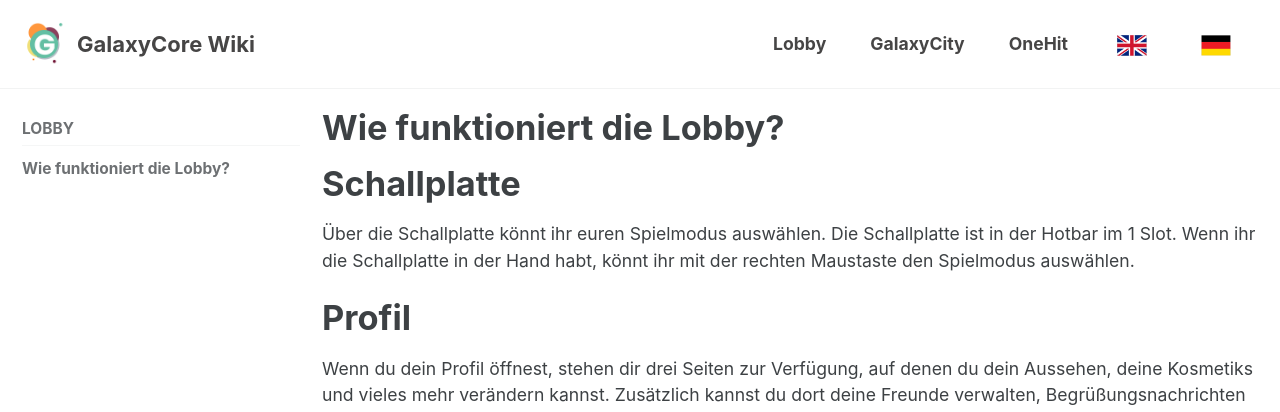
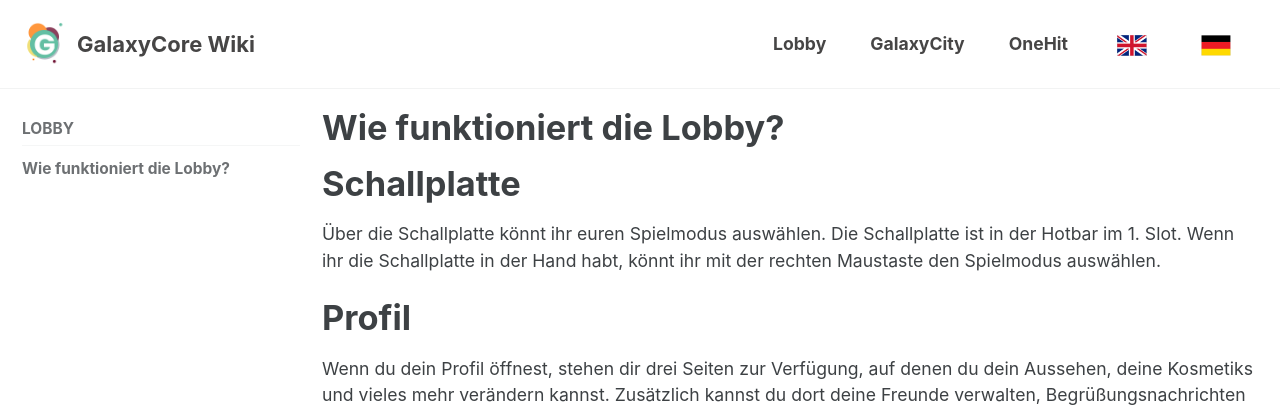
Before and after one commit to GalaxyCore-net/docs.galaxycore.net, a Jekyll site: the page built from de/lobby/index.md, in a window 1280 px wide. Shown: the top 412 px of the page. Built offline with Jekyll 4.4.1, drawn with Linux system fonts in a browser that asks for light colours; cached includes are drawn as plain includes.

```diff
--- a/de/lobby/index.md
+++ b/de/lobby/index.md
@@ -9,7 +9,7 @@ sidebar:
 
 # Schallplatte
 
-Über die Schallplatte könnt ihr euren Spielmodus auswählen. Die Schallplatte ist in der Hotbar im 1 Slot. Wenn ihr die
+Über die Schallplatte könnt ihr euren Spielmodus auswählen. Die Schallplatte ist in der Hotbar im 1. Slot. Wenn ihr die
 Schallplatte in der Hand habt, könnt ihr mit der rechten Maustaste den Spielmodus auswählen.
 
 # Profil
```
